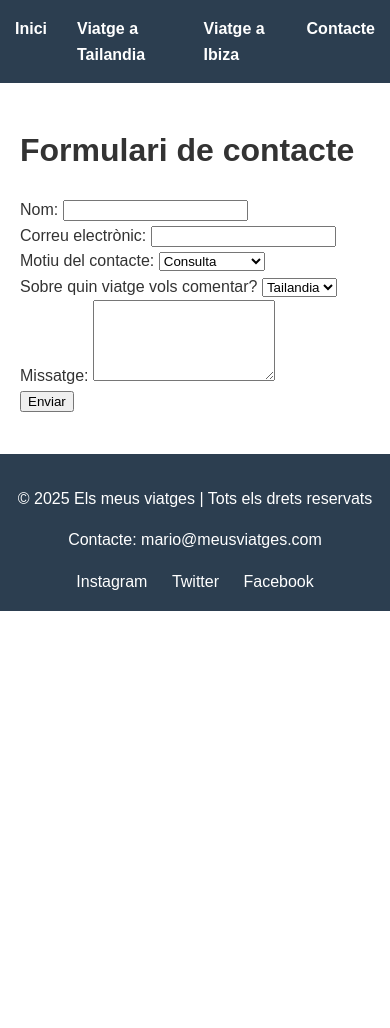
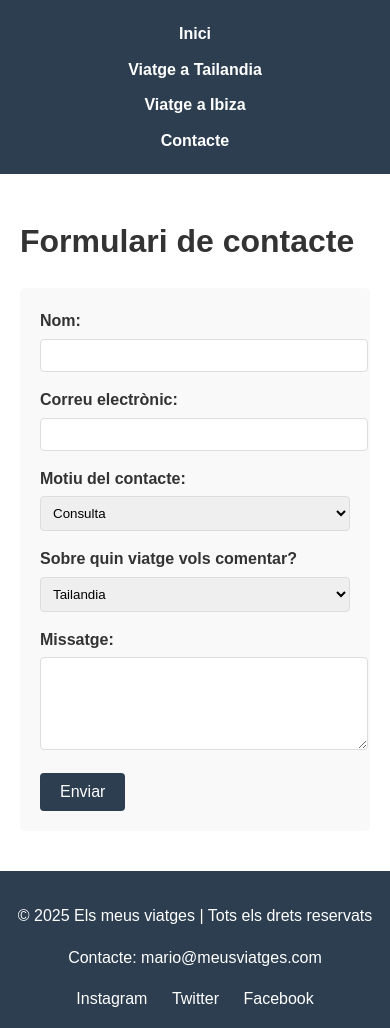
Before and after one commit to Mario100719993/Projecte-php-mario, a PHP site: page /contacto.html in a window 390 px wide. Before the commit the page ends 611 px from the top, so only its background shows below. Run offline with PHP 8.4, Linux system fonts and the light colour scheme.

Commit message:
añado el estylo del formulario y finalizo el css

```diff
--- a/style.css
+++ b/style.css
@@ -99,3 +99,70 @@ footer {
     border-radius: 5px;
     margin: 10px 0;
 }
+
+.formulario-contacto {
+    max-width: 600px;
+    margin: 0 auto;
+    padding: 20px;
+    background-color: #f9f9f9;
+    border-radius: 5px;
+}
+
+.campo {
+    margin-bottom: 15px;
+}
+
+.campo label {
+    display: block;
+    margin-bottom: 5px;
+    font-weight: bold;
+}
+
+.campo input[type="text"],
+.campo input[type="email"],
+.campo select,
+.campo textarea {
+    width: 100%;
+    padding: 8px;
+    border: 1px solid #ddd;
+    border-radius: 4px;
+}
+
+.campo textarea {
+    resize: vertical;
+}
+
+button[type="submit"] {
+    background-color: #2c3e50;
+    color: white;
+    padding: 10px 20px;
+    border: none;
+    border-radius: 4px;
+    cursor: pointer;
+    font-size: 16px;
+}
+
+button[type="submit"]:hover {
+    background-color: #1a252f;
+}
+
+@media (max-width: 768px) {
+    .presentacion {
+        flex-direction: column;
+        text-align: center;
+    }
+
+    .presentacion img {
+        margin-right: 0;
+        margin-bottom: 15px;
+    }
+
+    nav ul {
+        flex-direction: column;
+        align-items: center;
+    }
+
+    nav ul li {
+        margin: 5px 0;
+    }
+}
```
